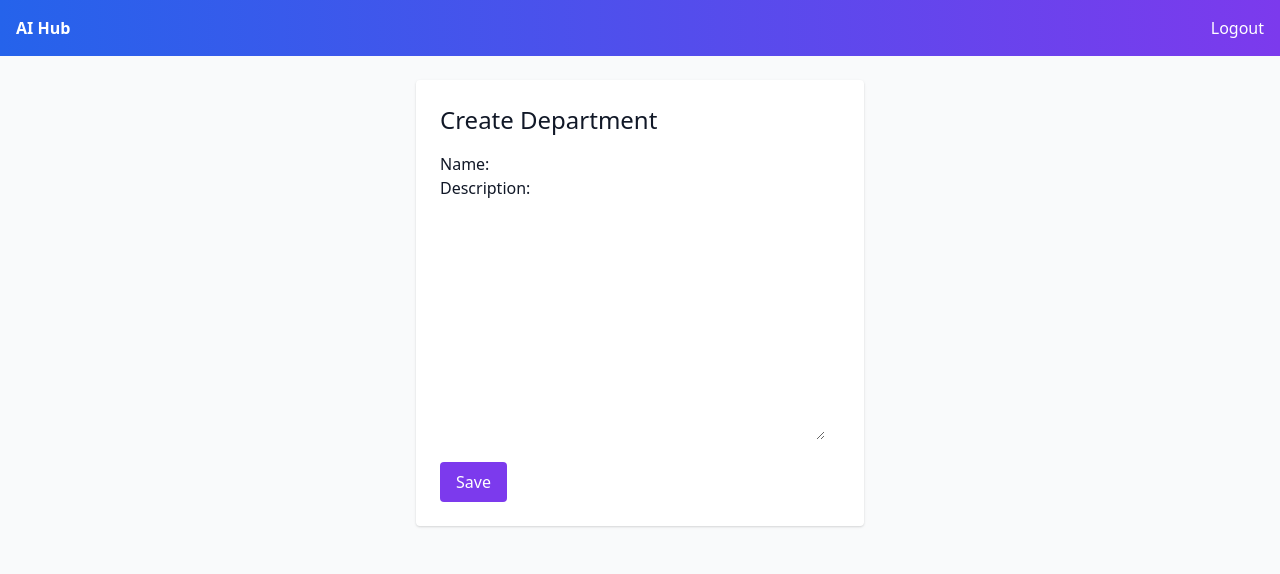
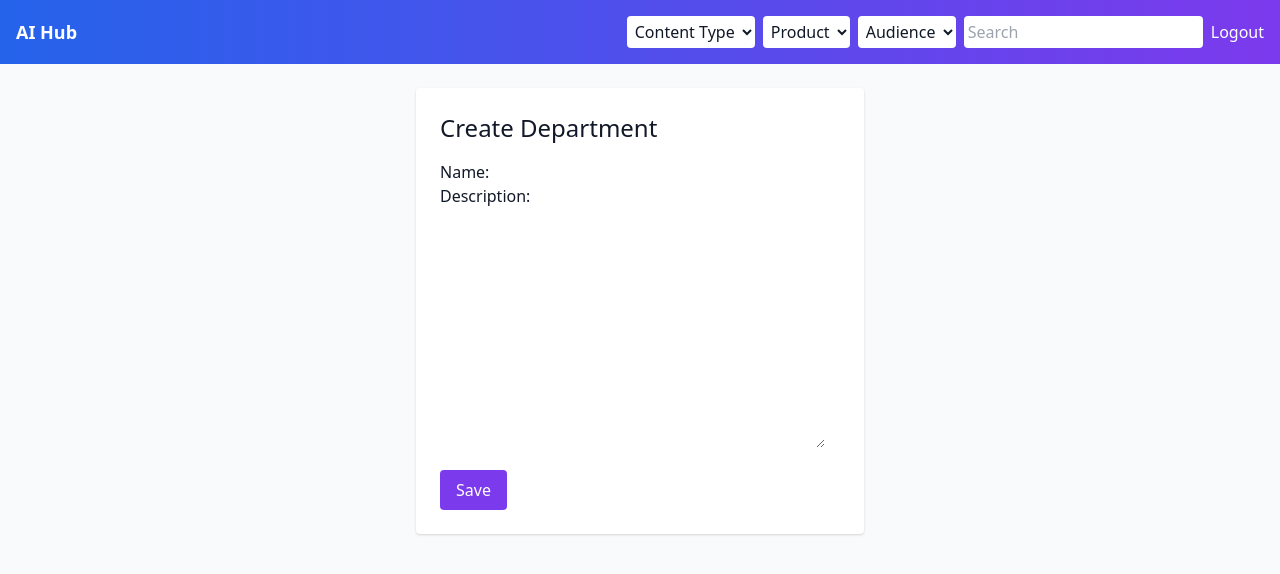
Before and after one commit to satorres3/myfirstbot, a Django app: page /departments/new/ in a window 1280 px wide. Shown: the top 574 px of the page. Run offline with Django 5.2, Linux system fonts and the light colour scheme; the visitor is signed in with stand-in values (Sample User, id 1).

Commit message:
Redesign portal layout with card grid

```diff
--- a/hub/urls.py
+++ b/hub/urls.py
@@ -1,9 +1,10 @@
 from django.urls import path
-from .views import DepartmentListView, DepartmentCreateView
+from .views import DepartmentListView, DepartmentCreateView, PortalHomeView
 
 app_name = "hub"
 
 urlpatterns = [
     path("", DepartmentListView.as_view(), name="dashboard"),
+    path("home/", PortalHomeView.as_view(), name="home"),
     path("departments/new/", DepartmentCreateView.as_view(), name="department-create"),
 ]
--- a/hub/views.py
+++ b/hub/views.py
@@ -1,7 +1,7 @@
 from django.contrib.auth.mixins import LoginRequiredMixin
 from django.contrib.auth.views import LoginView
 from django.urls import reverse_lazy
-from django.views.generic import ListView, CreateView
+from django.views.generic import ListView, CreateView, TemplateView
 
 from .models import Department
 from .forms import DepartmentForm
@@ -26,3 +26,35 @@ class DepartmentCreateView(LoginRequiredMixin, CreateView):
     def form_valid(self, form):
         form.instance.created_by = self.request.user
         return super().form_valid(form)
+
+
+class PortalHomeView(TemplateView):
+    template_name = "hub/home.html"
+
+    def get_context_data(self, **kwargs):
+        context = super().get_context_data(**kwargs)
+        context["posts"] = [
+            {
+                "title": "The future of AI apps and agents starts here",
+                "summary": "Explore how AI agents are reshaping the tech landscape.",
+                "category": "Announcements",
+                "date": "Aug 7, 2025",
+                "read_time": 6,
+                "image": "https://via.placeholder.com/800x400",
+            },
+            {
+                "title": "Building secure multi-agent systems",
+                "category": "Security",
+                "date": "Jul 12, 2025",
+                "read_time": 4,
+                "image": "https://via.placeholder.com/400x200",
+            },
+            {
+                "title": "Optimizing cloud costs with AI",
+                "category": "Best Practices",
+                "date": "Jun 30, 2025",
+                "read_time": 5,
+                "image": "https://via.placeholder.com/400x200",
+            },
+        ]
+        return context
--- a/templates/base.html
+++ b/templates/base.html
@@ -7,13 +7,27 @@
     <link rel="stylesheet" href="https://cdn.jsdelivr.net/npm/tailwindcss@2.2.19/dist/tailwind.min.css">
 </head>
 <body class="bg-gray-50 text-gray-900">
-<nav class="p-4 bg-gradient-to-r from-blue-600 to-purple-600 text-white">
-    <span class="font-bold">AI Hub</span>
-    {% if user.is_authenticated %}
-    <a href="/logout/" class="float-right">Logout</a>
-    {% endif %}
+<nav class="bg-gradient-to-r from-blue-600 to-purple-600 text-white">
+    <div class="max-w-7xl mx-auto p-4 flex flex-wrap items-center justify-between">
+        <a href="{% url 'hub:home' %}" class="font-bold text-lg">AI Hub</a>
+        <div class="flex flex-wrap items-center space-x-2">
+            <select class="bg-white text-gray-900 rounded p-1">
+                <option>Content Type</option>
+            </select>
+            <select class="bg-white text-gray-900 rounded p-1">
+                <option>Product</option>
+            </select>
+            <select class="bg-white text-gray-900 rounded p-1">
+                <option>Audience</option>
+            </select>
+            <input type="text" placeholder="Search" class="p-1 rounded text-gray-900" />
+            {% if user.is_authenticated %}
+            <a href="/logout/" class="ml-2">Logout</a>
+            {% endif %}
+        </div>
+    </div>
 </nav>
-<main class="p-6">
+<main class="max-w-7xl mx-auto p-6">
     {% block content %}{% endblock %}
 </main>
 </body>
```
Also changed, not shown: hub/templates/hub/dashboard.html (+7 -4 lines), hub/templates/hub/home.html (added, +34 -0 lines).
